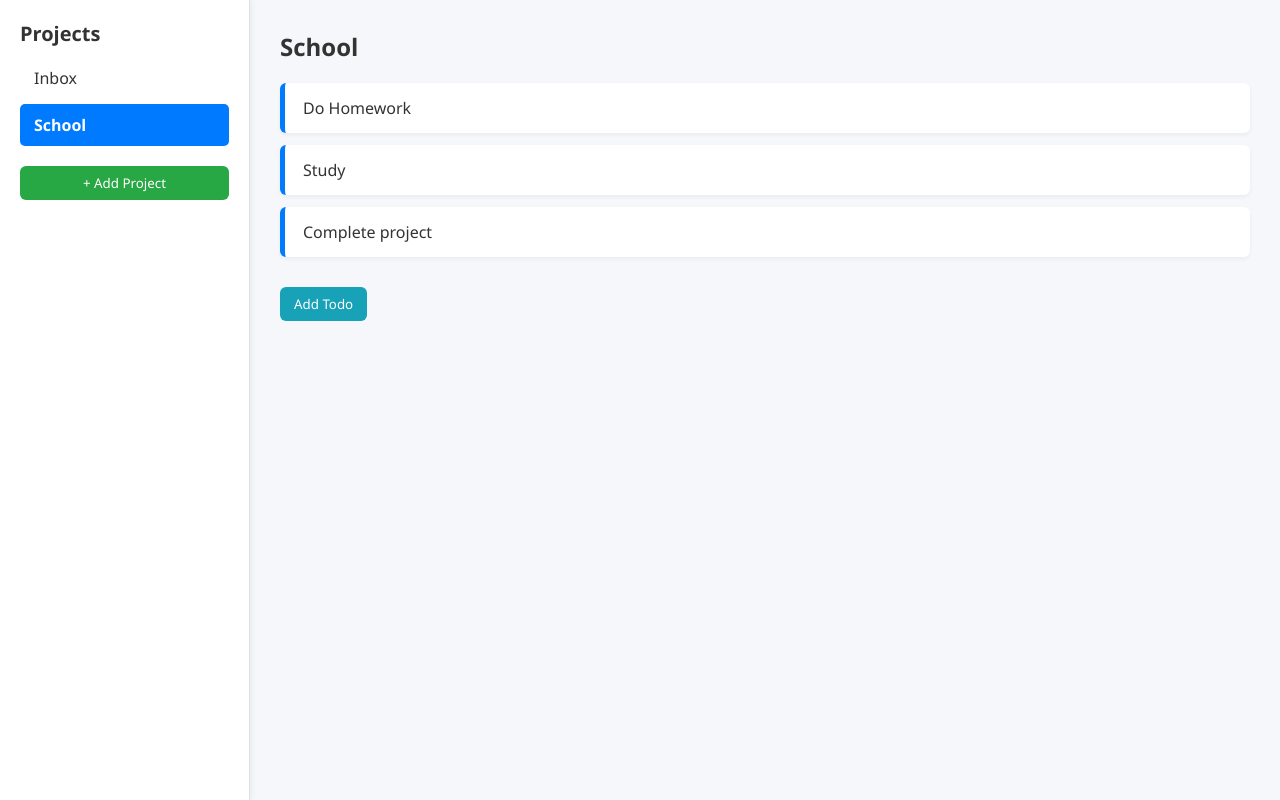
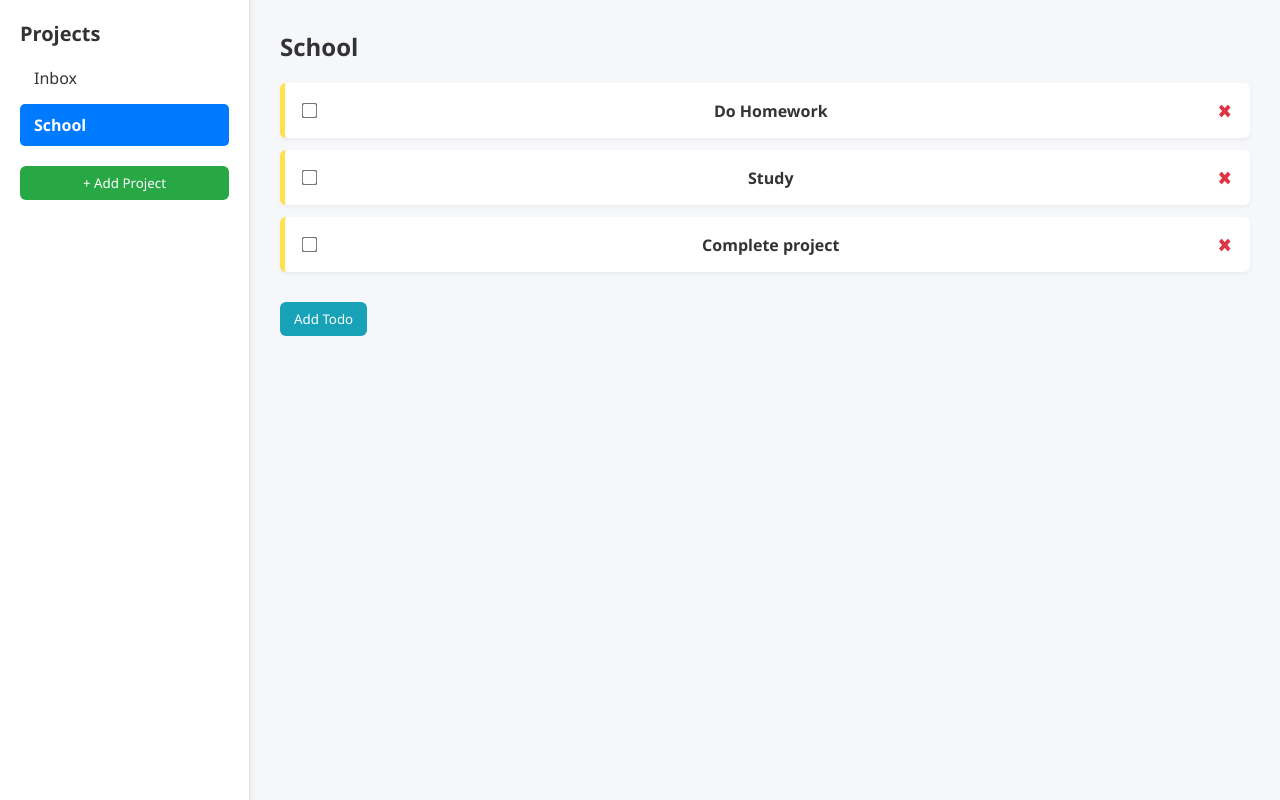
Before and after one commit to EduardoMezaM/Todo-List, a website built with webpack: page src/template.html in a window 1280 px wide. Built offline with nearby package versions, Linux system fonts and the light colour scheme.

Commit message:
added functionality to each todo and style

```diff
--- a/src/styles.css
+++ b/src/styles.css
@@ -86,7 +86,6 @@ body {
   margin-bottom: 12px;
   border-radius: 6px;
   box-shadow: 0 2px 4px rgba(0, 0, 0, 0.05);
-  border-left: 5px solid #007bff;
 }
 
 #showTodoFormBtn {
@@ -175,3 +174,52 @@ body {
   resize: vertical;
   min-height: 60px;
 }
+
+.todo-completed {
+  text-decoration: line-through;
+  color: #888;
+  opacity: 0.7;
+}
+
+.todo-priority-low {
+  border-left: 5px solid #66ff47;
+}
+.todo-priority-normal {
+  border-left: 5px solid #ffe14e;
+}
+.todo-priority-high {
+  border-left: 5px solid #dc3545;
+}
+
+.todo-header {
+  display: flex;
+  align-items: center;
+  justify-content: space-between;
+  gap: 10px;
+}
+
+.todo-header input[type="checkbox"] {
+  transform: scale(1.2);
+  margin-right: 8px;
+}
+
+.delete-todo {
+  background: none;
+  border: none;
+  color: #dc3545;
+  font-size: 1.2rem;
+  cursor: pointer;
+  transition: color 0.2s ease;
+}
+
+.delete-todo:hover {
+  color: #a71d2a;
+}
+
+#todoList p {
+  margin: 6px 0;
+}
+
+#todoDescription{
+  margin-top: 8px;;
+}
--- a/src/template.html
+++ b/src/template.html
@@ -36,7 +36,7 @@
         <option value="high">High</option>
       </select>
 
-      <button type="submit">Add Todo</button>
+      <button type="submit" style="margin-top: 10px;">Add Todo</button>
     </form>
   </div>
 </body>
--- a/src/ui.js
+++ b/src/ui.js
@@ -30,12 +30,46 @@ export function renderCurrentProject() {
   const todoList = document.getElementById('todoList');
   todoList.innerHTML = '';
 
-  project.getTodos().forEach(todo => {
+  project.getTodos().forEach((todo, index) => {
     const li = document.createElement('li');
-    li.textContent = todo.title;
+
+    if (todo.completed) {
+      li.classList.add('todo-completed');
+    }
+
+    li.classList.add(`todo-priority-${todo.priority}`);
+
+    li.innerHTML = `
+      <div class="todo-header">
+        <input type="checkbox" ${todo.completed ? 'checked' : ''} data-index="${index}" class="complete-checkbox" />
+        <strong>${todo.title}</strong>
+        <button class="delete-todo" data-index="${index}">✖</button>
+      </div>
+      ${todo.description ? `<p>${todo.description}</p>` : ''}
+      ${todo.dueDate ? `<small>Due: ${todo.dueDate}</small>` : ''}
+    `;
+
     todoList.appendChild(li);
   });
+
+  document.querySelectorAll('.complete-checkbox').forEach(cb => {
+    cb.addEventListener('change', e => {
+      const i = e.target.dataset.index;
+      const todos = project.getTodos();
+      todos[i].completed = e.target.checked;
+      renderCurrentProject();
+    });
+  });
+
+  document.querySelectorAll('.delete-todo').forEach(btn => {
+    btn.addEventListener('click', e => {
+      const i = e.target.dataset.index;
+      project.removeTodo(i);
+      renderCurrentProject();
+    });
+  });
 }
+
 
 export function setupProjectAddButton() {
   const showFormBtn = document.getElementById('addProjectBtn');
```
